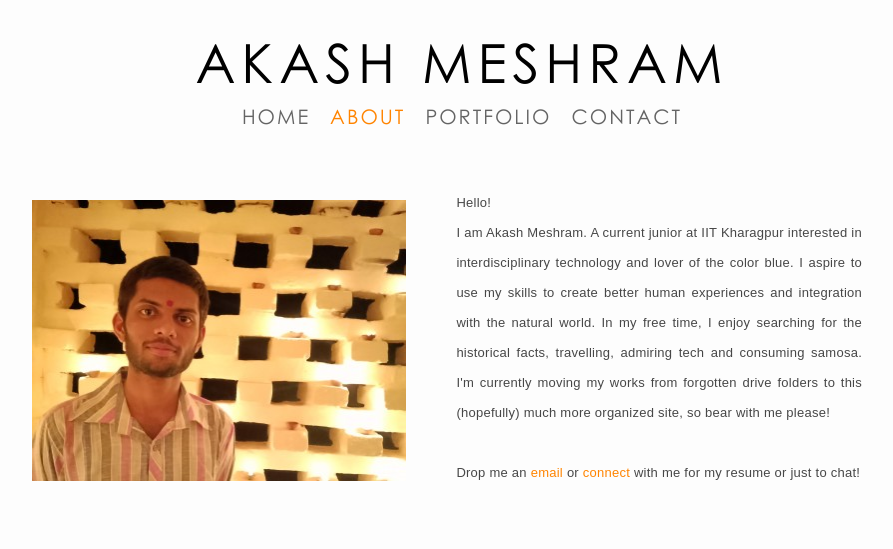
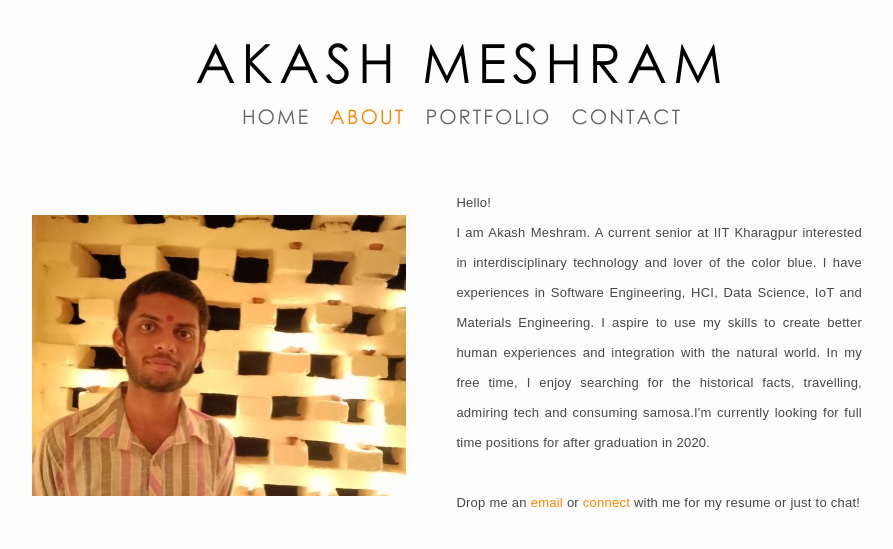
Before and after one commit to akashmeshram/old_website, a Jekyll site: the page built from pages/about.html, in a window 1280 px wide. Shown: the top 549 px of the page, without its empty margins (178-1071 px from the left). Built offline with Jekyll 4.4.1, drawn with Linux system fonts in a browser that asks for light colours; nearby versions of some CDN libraries.

Commit message:
Update Bio

```diff
--- a/pages/about.html
+++ b/pages/about.html
@@ -7,14 +7,12 @@ title: Akash Meshram | About
 		<img src="/assets/images/profile.jpg">
 		<div>
 			<p>Hello! <br> I am Akash Meshram.
-			A current junior at IIT Kharagpur interested in interdisciplinary technology and lover of the color blue.
-			I aspire to use my skills to create better human experiences and integration with the natural world. <!-- Visual intuition and engineering education are key ingredients of my work. --> In my free time, I enjoy searching for the historical facts, travelling, admiring tech and consuming samosa.  I'm currently moving my works from forgotten drive folders to this (hopefully) much more organized site, so bear with me please!
+			A current senior at IIT Kharagpur interested in interdisciplinary technology and lover of the color blue. I have experiences in Software Engineering, HCI, Data Science, IoT and Materials Engineering. I aspire to use my skills to create better human experiences and integration with the natural world. <!-- Visual intuition and engineering education are key ingredients of my work. --> In my free time, I enjoy searching for the historical facts, travelling, admiring tech and consuming samosa.<!-- I'm currently moving my works from forgotten drive folders to this (hopefully) much more organized site, so bear with me please! -->I'm currently looking for full time positions for after graduation in 2020.
 			<br><br>
 			Drop me an
 			<a href="mailto:meshramakash@iitkgp.ac.in" style="color: rgb(255, 132, 0);">email</a>
 			or
 			<a href="/pages/contact.html" style="color: rgb(255, 132, 0);">connect</a>  with me for my resume or just to chat!
 			</p>
-
 		</div>
 </section>
```
